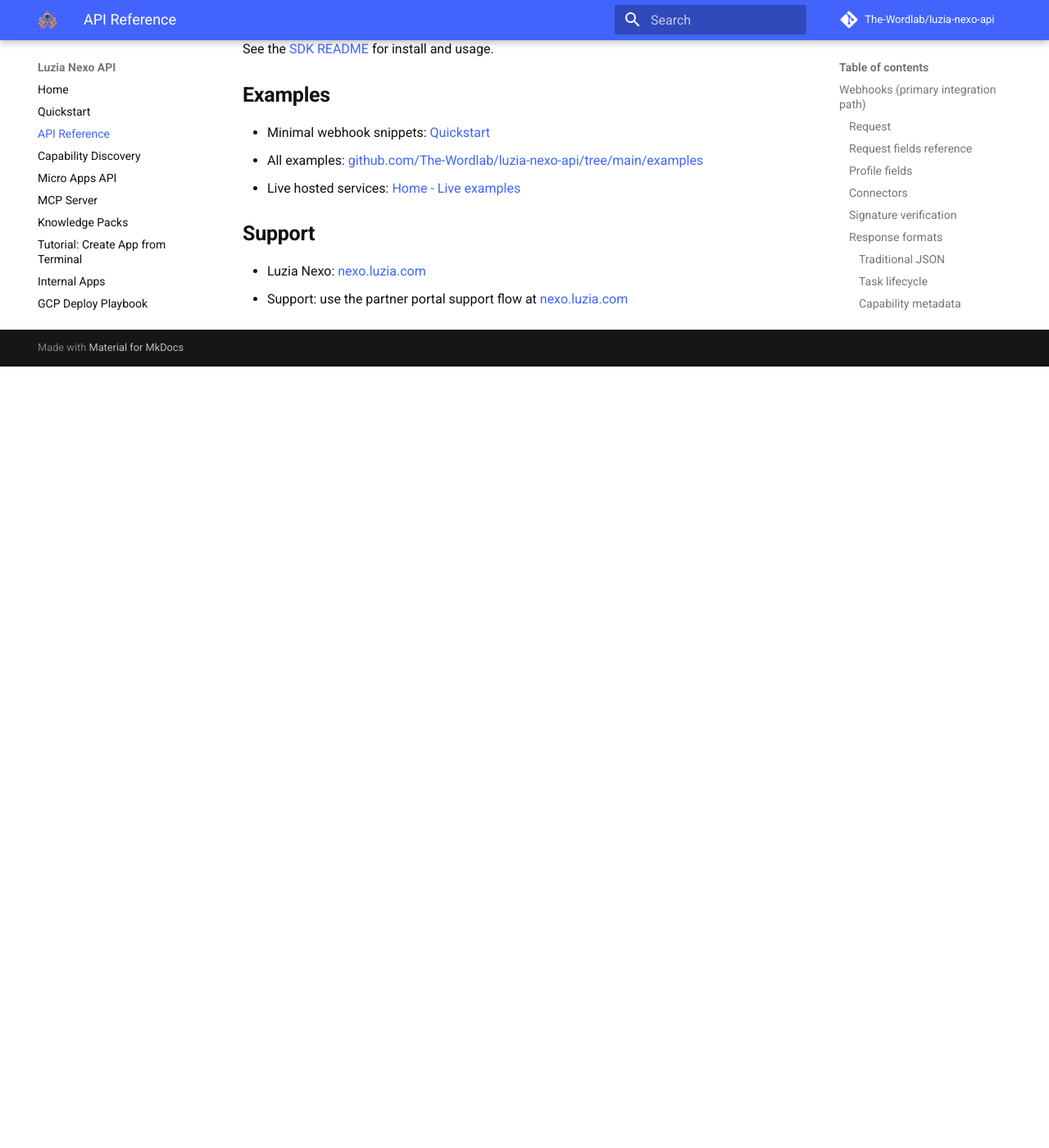
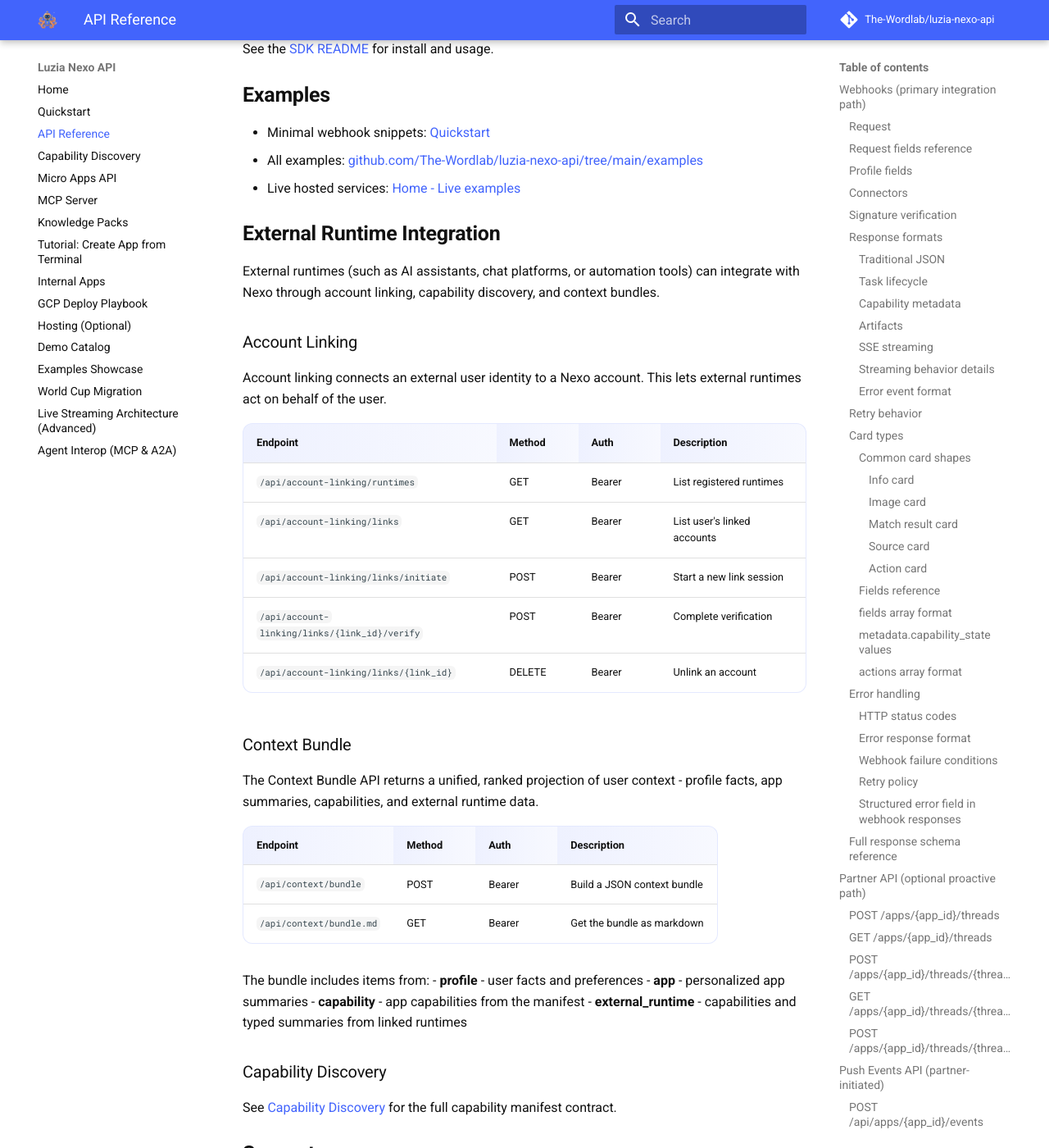
Before and after one commit to The-Wordlab/luzia-nexo-api, an MkDocs documentation site: the page built from docs/partner-api-reference.md, in a window 1280 px wide and 1400 px high, scrolled down 26112 px. Shown: the whole window at 82% size. Built offline with MkDocs 1.6.1 and Material for MkDocs 9.7.7, drawn with Linux system fonts in a browser that asks for light colours; comment, search, counter and statistics services are not loaded; before the commit the page ends 26559 px from its top, so only the background shows below that.

Commit message:
docs: add external runtime integration section to partner API reference
Document account-linking endpoints, context bundle API, and capability
discovery for external runtime integrations.

Co-Authored-By: Claude Opus 4.6 (1M context) <noreply@anthropic.com>

```diff
--- a/docs/partner-api-reference.md
+++ b/docs/partner-api-reference.md
@@ -1042,6 +1042,41 @@ See the [SDK README](https://github.com/The-Wordlab/luzia-nexo-api/tree/main/sdk
 - All examples: [github.com/The-Wordlab/luzia-nexo-api/tree/main/examples](https://github.com/The-Wordlab/luzia-nexo-api/tree/main/examples)
 - Live hosted services: [Home - Live examples](index.md#live-examples)
 
+## External Runtime Integration
+
+External runtimes (such as AI assistants, chat platforms, or automation tools) can integrate with Nexo through account linking, capability discovery, and context bundles.
+
+### Account Linking
+
+Account linking connects an external user identity to a Nexo account. This lets external runtimes act on behalf of the user.
+
+| Endpoint | Method | Auth | Description |
+|---|---|---|---|
+| `/api/account-linking/runtimes` | GET | Bearer | List registered runtimes |
+| `/api/account-linking/links` | GET | Bearer | List user's linked accounts |
+| `/api/account-linking/links/initiate` | POST | Bearer | Start a new link session |
+| `/api/account-linking/links/{link_id}/verify` | POST | Bearer | Complete verification |
+| `/api/account-linking/links/{link_id}` | DELETE | Bearer | Unlink an account |
+
+### Context Bundle
+
+The Context Bundle API returns a unified, ranked projection of user context - profile facts, app summaries, capabilities, and external runtime data.
+
+| Endpoint | Method | Auth | Description |
+|---|---|---|---|
+| `/api/context/bundle` | POST | Bearer | Build a JSON context bundle |
+| `/api/context/bundle.md` | GET | Bearer | Get the bundle as markdown |
+
+The bundle includes items from:
+- **profile** - user facts and preferences
+- **app** - personalized app summaries
+- **capability** - app capabilities from the manifest
+- **external_runtime** - capabilities and typed summaries from linked runtimes
+
+### Capability Discovery
+
+See [Capability Discovery](capability-discovery.md) for the full capability manifest contract.
+
 ## Support
 
 - Luzia Nexo: [nexo.luzia.com](https://nexo.luzia.com)
```
